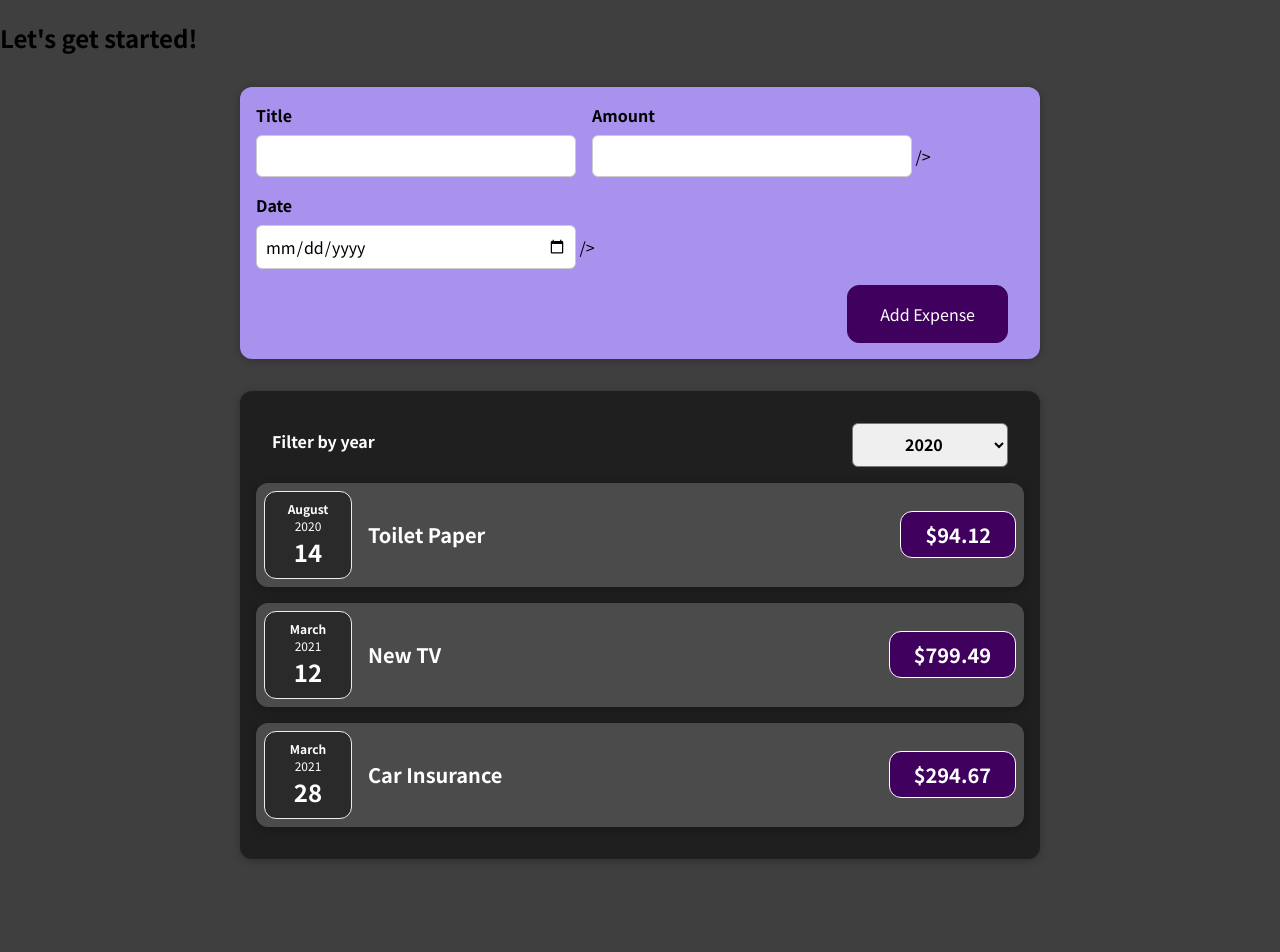
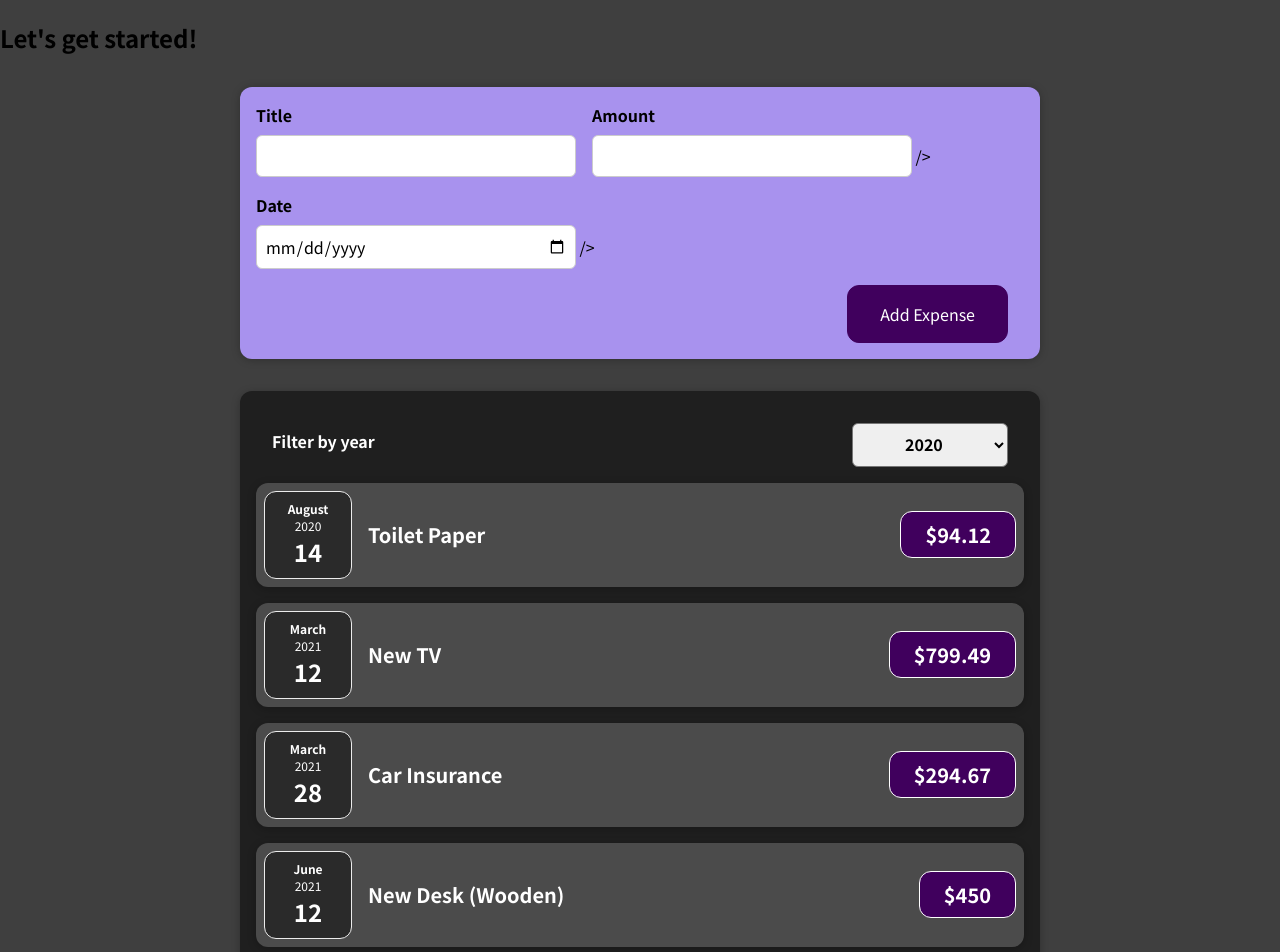
Before and after one commit to brahian609/expenses-app, a React (Create React App) app: page / in a window 1280 px wide. Shown: the top 952 px of the page. Before the commit the page ends 891 px from the top, so only its background shows below. Built offline with nearby package versions, Linux system fonts and the light colour scheme.

Commit message:
Adding dynamic list

```diff
--- a/src/App.js
+++ b/src/App.js
@@ -1,9 +1,8 @@
-import React from 'react';
+import React, { useState } from 'react';
 import NewExpense from './components/NewExpense/NewExpense';
 import Expenses from './components/Expenses/Expenses';
 
-const App = () => {
-  const expenses = [
+const MOCK_EXPENSES = [
   {
     id: 'e1',
     title: 'Toilet Paper',
@@ -25,8 +24,13 @@ const App = () => {
   },
 ];
 
+const App = () => {
+  const [expenses, setExpenses] = useState(MOCK_EXPENSES);
+
   const onAddExpenseHandler = (expense) => {
-    console.log(expense);
+    setExpenses(prevExpenses => {
+      return [expense, ...prevExpenses];
+    });
   };
 
   return (
--- a/src/components/Expenses/Expenses.js
+++ b/src/components/Expenses/Expenses.js
@@ -13,21 +13,14 @@ const Expenses = (props) => {
     <div>
       <Card className="expenses">
         <ExpensesFilter selected={filteredYear} onChangeFilter={onChangeFilterHandler} />
-        <ExpenseItem
-          title={props.expenses[0].title}
-          amount={props.expenses[0].amount}
-          date={props.expenses[0].date}
-        />
-        <ExpenseItem
-          title={props.expenses[1].title}
-          amount={props.expenses[1].amount}
-          date={props.expenses[1].date}
-        />
-        <ExpenseItem
-          title={props.expenses[2].title}
-          amount={props.expenses[2].amount}
-          date={props.expenses[2].date}
-        />
+        {props.expenses.map((expense) => (
+          <ExpenseItem
+            key={expense.id}
+            title={expense.title}
+            amount={expense.amount}
+            date={expense.date}
+          />
+        ))}
       </Card>
     </div>
   );
```
Lines whose indentation alone changed are shown as unchanged.
